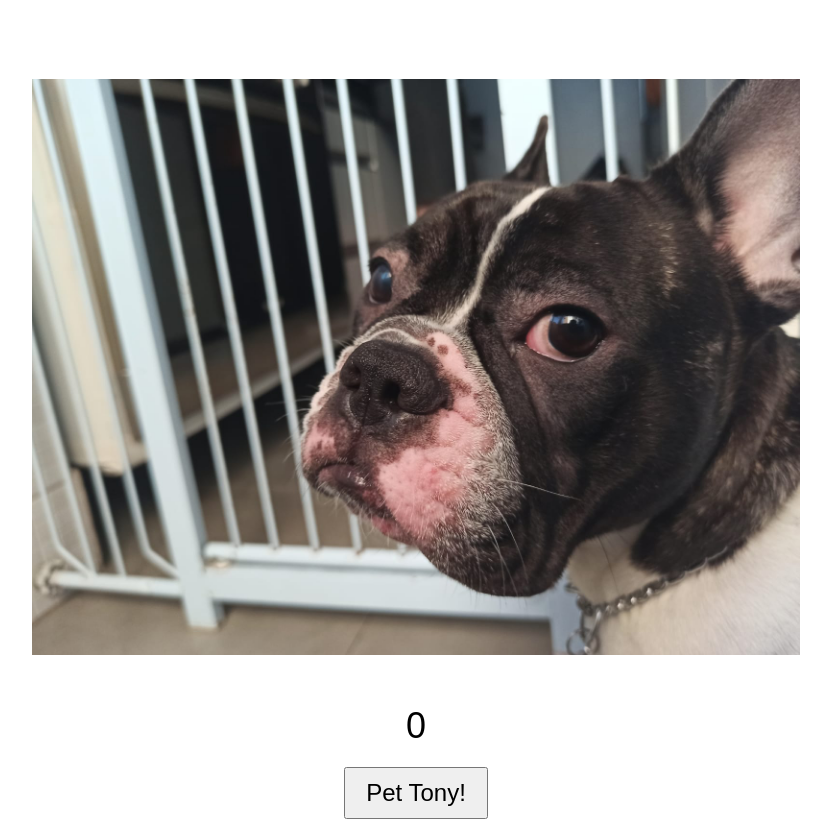
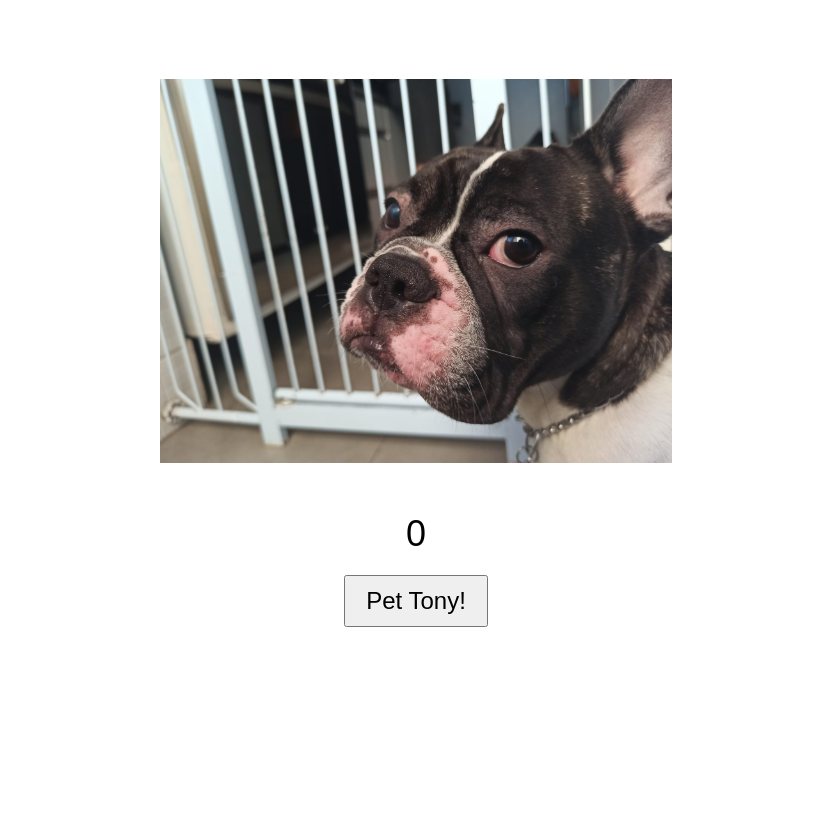
Before and after one commit to matheuschang/matheuschang.github.io, a plain HTML site: page index.html in a window 1280 px wide. Shown: the part 90-909 px from the top of the page, without its empty margins (224-1055 px from the left). After the commit the page ends 800 px from the top, so only its background shows below. Drawn offline with Linux system fonts and the light colour scheme.

Commit message:
Update style.css

```diff
--- a/style.css
+++ b/style.css
@@ -16,7 +16,7 @@ h1 {
 }
 
 .responsive-image {
-  max-width: 60%;
+  max-width: 40%;
   height: auto;
   margin-top: 50px;
 }
```
